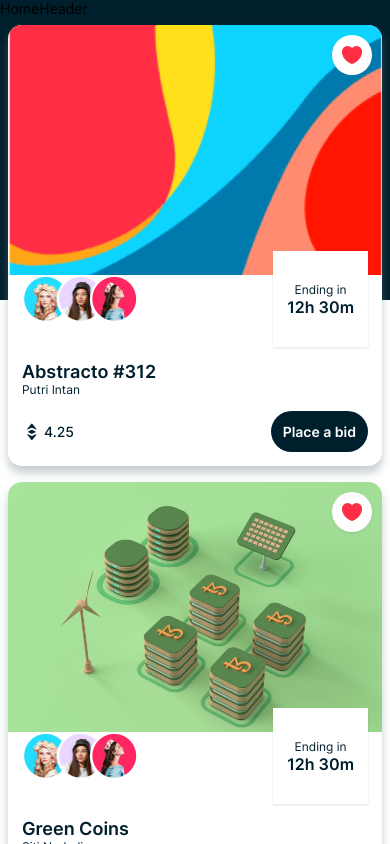
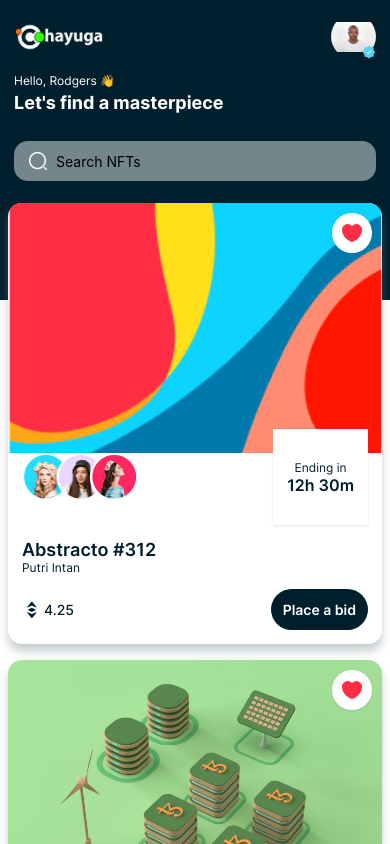
Before and after one commit to Chayuga/NFT-Marketplace, a React Native app: screen /Home in a window 390 px wide. Shown: the top 844 px of the page. Built offline with nearby package versions, Linux system fonts and the light colour scheme.

Commit message:
feat: build header with search bar

```diff
--- a/components/Button.js
+++ b/components/Button.js
@@ -37,6 +37,7 @@
         padding: SIZES.small,
         ...props,
       }}
+      onPress={handlePress}
     >
       <Text
         style={{
--- a/components/HomeHeader.js
+++ b/components/HomeHeader.js
@@ -1,10 +1,96 @@
-import { View, Text } from 'react-native';
-import React from 'react';
+import { View, Text, Image, TextInput } from 'react-native';
+import { COLORS, FONTS, SIZES, assets } from '../constants';
 
-const HomeHeader = () => {
+const HomeHeader = ({ onSearch }) => {
   return (
-    <View>
-      <Text>HomeHeader</Text>
+    <View
+      style={{
+        backgroundColor: COLORS.primary,
+        padding: SIZES.font,
+      }}
+    >
+      <View
+        style={{
+          flexDirection: 'row',
+          justifyContent: 'space-between',
+          alignItems: 'center',
+        }}
+      >
+        <Image
+          source={assets.logo}
+          resizeMode='contain'
+          style={{ width: 90, height: 40 }}
+        />
+
+        <View style={{ width: 45, height: 45 }}>
+          <Image
+            source={assets.person00}
+            resizeMode='contain'
+            style={{
+              width: 45,
+              height: 45,
+              borderRadius: SIZES.extraLarge,
+            }}
+          />
+          <Image
+            source={assets.badge}
+            resizeMode='contain'
+            style={{
+              position: 'absolute',
+              width: 15,
+              height: 15,
+              bottom: 0,
+              right: 0,
+            }}
+          />
+        </View>
+      </View>
+      <View style={{ marginVertical: SIZES.font }}>
+        <Text
+          style={{
+            fontFamily: FONTS.regular,
+            fontSize: SIZES.small,
+            color: COLORS.white,
+          }}
+        >
+          Hello, Rodgers 👋
+        </Text>
+        <Text
+          style={{
+            fontFamily: FONTS.bold,
+            fontSize: SIZES.large,
+            color: COLORS.white,
+            marginTop: SIZES.base / 2,
+          }}
+        >
+          Let's find a masterpiece
+        </Text>
+      </View>
+
+      <View style={{ marginTop: SIZES.font }}>
+        <View
+          style={{
+            width: '100%',
+            borderRadius: SIZES.font,
+            backgroundColor: COLORS.gray,
+            flexDirection: 'row',
+            alignItems: 'center',
+            paddingHorizontal: SIZES.font,
+            paddingVertical: SIZES.small - 2,
+          }}
+        >
+          <Image
+            source={assets.search}
+            resizeMode='contain'
+            style={{ width: 20, height: 20, marginRight: SIZES.base }}
+          />
+          <TextInput
+            placeholder='Search NFTs'
+            style={{ flex: 1 }}
+            onChangeText={onSearch}
+          />
+        </View>
+      </View>
     </View>
   );
 };
```
Also changed, not shown: constants/assets.js (+19 -17 lines), assets/images/full_logo.png (added), assets/images/person00.png (added).
